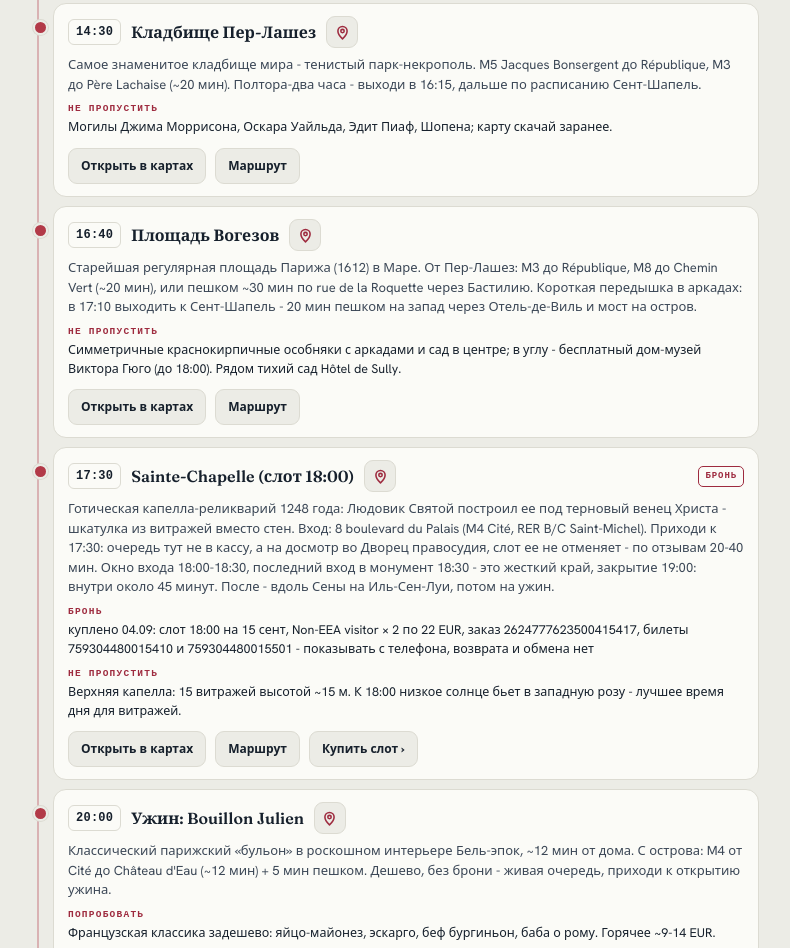
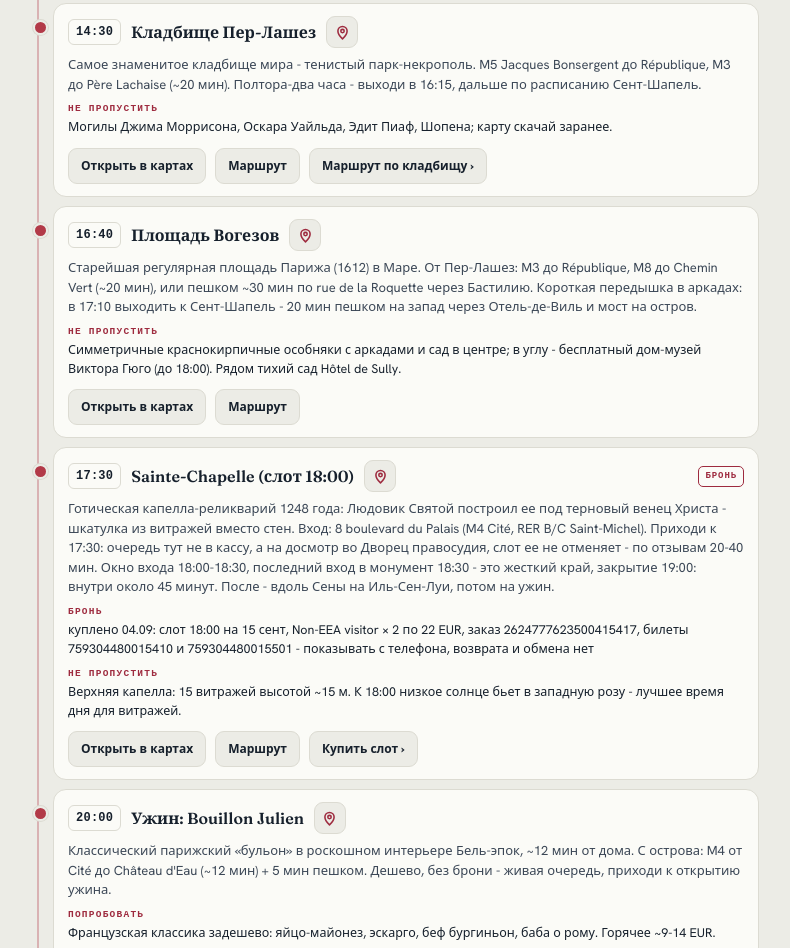
Before and after one commit to dmitryserafin/paris-trip-2026, a plain HTML site: page index.html in a window 1280 px wide. Shown: the part 4341-5289 px from the top of the page, without its empty margins (245-1035 px from the left). Drawn offline with nearby package versions, Linux system fonts and the light colour scheme; a web font is replaced by a local one.

Commit message:
Pere-Lachaise card: link to the My Maps route through the cemetery
Co-Authored-By: Claude Fable 5.1 <noreply@anthropic.com>

```diff
--- a/index.html
+++ b/index.html
@@ -176,7 +176,7 @@ const STOPS = [
     {name:"Fromagerie Fernin", tip:"сыр туда же (204 rue Fbg St-Martin, 4.9; до 13:00 и с 16:00), и на берег канала", q:"Fromagerie Fernin Paris"},
     {name:"Franprix (канал)", tip:"супермаркет прямо на канале Сен-Мартен: багет, сыр, фрукты под пикник на набережной", q:"Franprix Canal Saint-Martin Paris"}
   ]},
-  {d:2, t:"14:30", name:"Кладбище Пер-Лашез", lat:48.861472, lng:2.3934725, pid:"ChIJhadpXItt5kcRGWQLUydhz6E", note:"Самое знаменитое кладбище мира - тенистый парк-некрополь. M5 Jacques Bonsergent до République, M3 до Père Lachaise (~20 мин). Полтора-два часа - выходи в 16:15, дальше по расписанию Сент-Шапель.", see:"Могилы Джима Моррисона, Оскара Уайльда, Эдит Пиаф, Шопена; карту скачай заранее."},
+  {d:2, t:"14:30", name:"Кладбище Пер-Лашез", lat:48.861472, lng:2.3934725, pid:"ChIJhadpXItt5kcRGWQLUydhz6E", note:"Самое знаменитое кладбище мира - тенистый парк-некрополь. M5 Jacques Bonsergent до République, M3 до Père Lachaise (~20 мин). Полтора-два часа - выходи в 16:15, дальше по расписанию Сент-Шапель.", see:"Могилы Джима Моррисона, Оскара Уайльда, Эдит Пиаф, Шопена; карту скачай заранее.", ext:{label:"Маршрут по кладбищу", url:"https://www.google.com/maps/d/viewer?mid=1VsECl3RpSJuQY1yYymCijgxudAWjZV0"}},
   {d:2, t:"16:40", name:"Площадь Вогезов", lat:48.8556114, lng:2.3655266, pid:"ChIJUeiI4P9x5kcRqEwHl6V32GQ", note:"Старейшая регулярная площадь Парижа (1612) в Маре. От Пер-Лашез: M3 до République, M8 до Chemin Vert (~20 мин), или пешком ~30 мин по rue de la Roquette через Бастилию. Короткая передышка в аркадах: в 17:10 выходить к Сент-Шапель - 20 мин пешком на запад через Отель-де-Виль и мост на остров.", see:"Симметричные краснокирпичные особняки с аркадами и сад в центре; в углу - бесплатный дом-музей Виктора Гюго (до 18:00). Рядом тихий сад Hôtel de Sully."},
   {d:2, t:"17:30", name:"Sainte-Chapelle (слот 18:00)", lat:48.855375, lng:2.3449609, pid:"ChIJR3122B9u5kcRaCck3PlB9DM", ext:{label:"Купить слот", url:"https://tickets.monuments-nationaux.fr/fr-FR/familles?site=2035141861660400306"}, book:"куплено 04.09: слот 18:00 на 15 сент, Non-EEA visitor × 2 по 22 EUR, заказ 2624777623500415417, билеты 759304480015410 и 759304480015501 - показывать с телефона, возврата и обмена нет", note:"Готическая капелла-реликварий 1248 года: Людовик Святой построил ее под терновый венец Христа - шкатулка из витражей вместо стен. Вход: 8 boulevard du Palais (M4 Cité, RER B/C Saint-Michel). Приходи к 17:30: очередь тут не в кассу, а на досмотр во Дворец правосудия, слот ее не отменяет - по отзывам 20-40 мин. Окно входа 18:00-18:30, последний вход в монумент 18:30 - это жесткий край, закрытие 19:00: внутри около 45 минут. После - вдоль Сены на Иль-Сен-Луи, потом на ужин.", see:"Верхняя капелла: 15 витражей высотой ~15 м. К 18:00 низкое солнце бьет в западную розу - лучшее время дня для витражей."},
   {d:2, t:"20:00", name:"Ужин: Bouillon Julien", lat:48.8705635, lng:2.3532275, pid:"ChIJg8kIZRFu5kcRULZqe9xS-a0", note:"Классический парижский «бульон» в роскошном интерьере Бель-эпок, ~12 мин от дома. С острова: M4 от Cité до Château d'Eau (~12 мин) + 5 мин пешком. Дешево, без брони - живая очередь, приходи к открытию ужина.", tip:"Французская классика задешево: яйцо-майонез, эскарго, беф бургиньон, баба о рому. Горячее ~9-14 EUR.", opts:[
```
